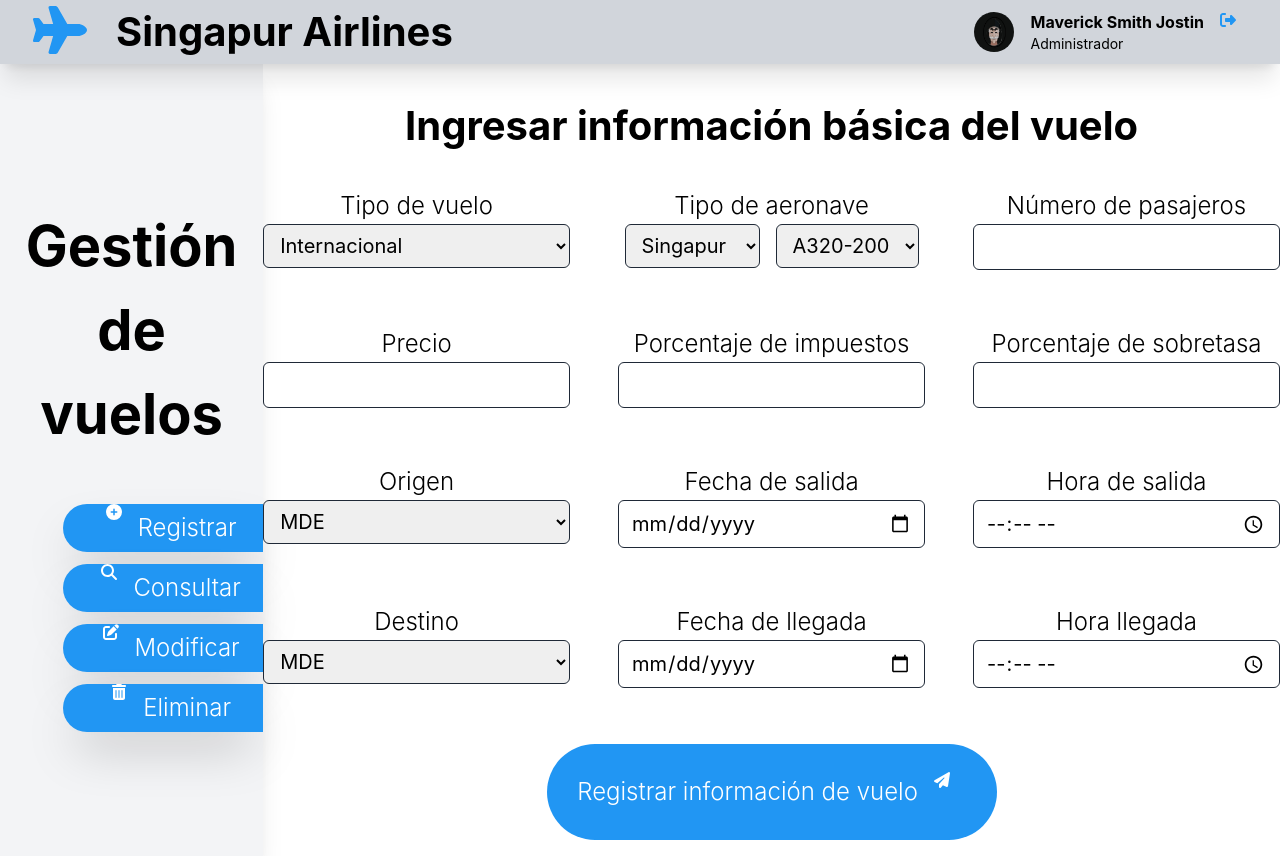
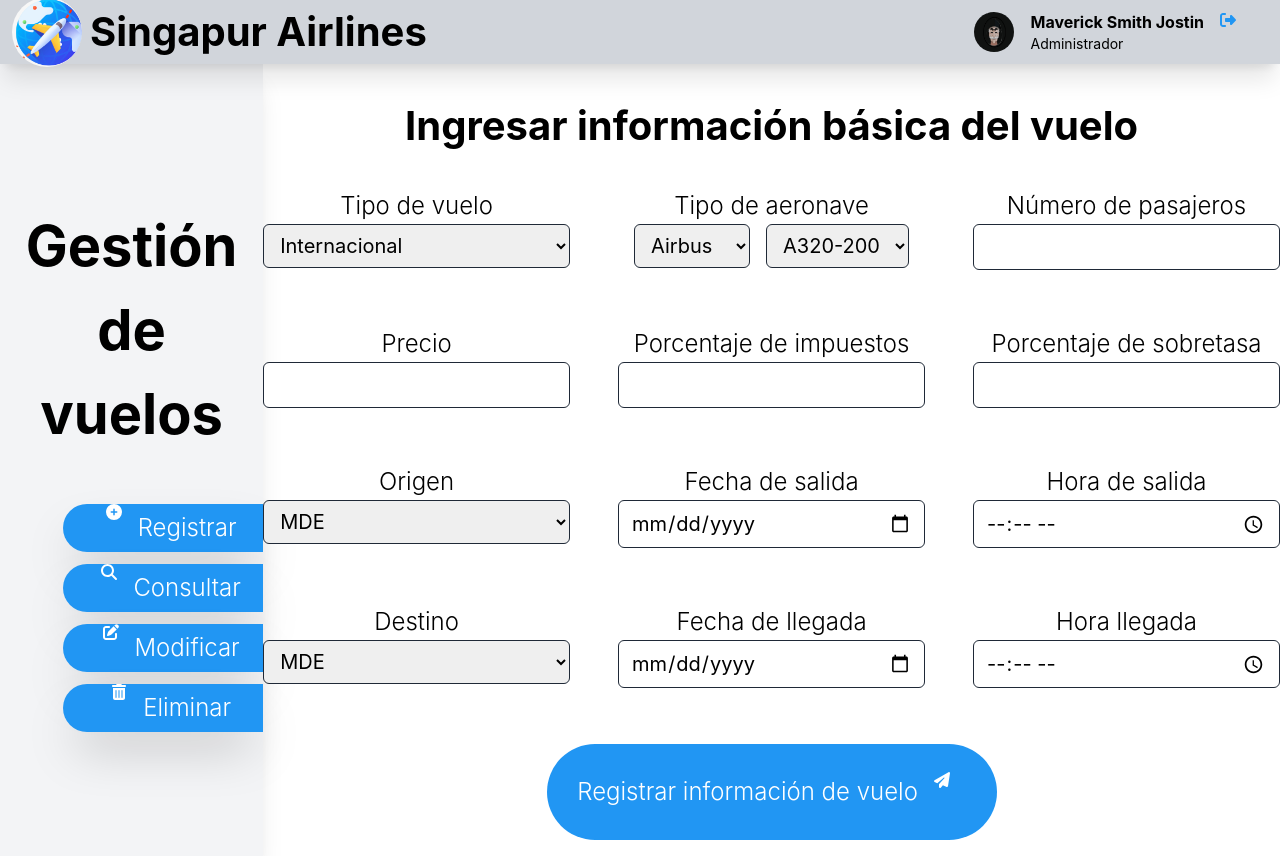
Before and after one commit to manuelRestrep0/frontend-presencial, a Next.js app: page /gestion-vuelos-a in a window 1280 px wide. Built offline with nearby package versions, Linux system fonts and the light colour scheme.

Commit message:
fix: icons

```diff
--- a/components/organisms/forms/flightForm.tsx
+++ b/components/organisms/forms/flightForm.tsx
@@ -21,7 +21,8 @@ export default function FlightForm(){
                 <div className='flex justify-center'>
                     <div className='pr-2'>
                     <select id="tipo_aeronave1" name="tipo_aeronave1" className="form-select border text-xl py-2 px-3 pr-4 border-gray-800 rounded-md">
-                        <option value="singapur">Singapur</option>
+                        <option value="singapur">Airbus</option>
+                        <option value="singapur">Boeing</option>
                     </select>
                     </div>
                     <div className='pl-2'>
--- a/components/organisms/navbar/nav.tsx
+++ b/components/organisms/navbar/nav.tsx
@@ -11,7 +11,9 @@ export default function NavBar() {
       <div className="flex items-center justify-between h-16 mx-3">
         <div className="flex items-center">
           <div className="mr-2">
-            <FontAwesomeIcon icon={faPlane} className='h-12 w-24 text-primary'/>
+
+            <img src="/logo.jpeg" className="w-[70px] h-[70px] rounded-full" alt="profile-pic" />
+
           </div>
 
           <div className="text-5xl">
```
Also changed, not shown: public/logo.jpeg (added).
